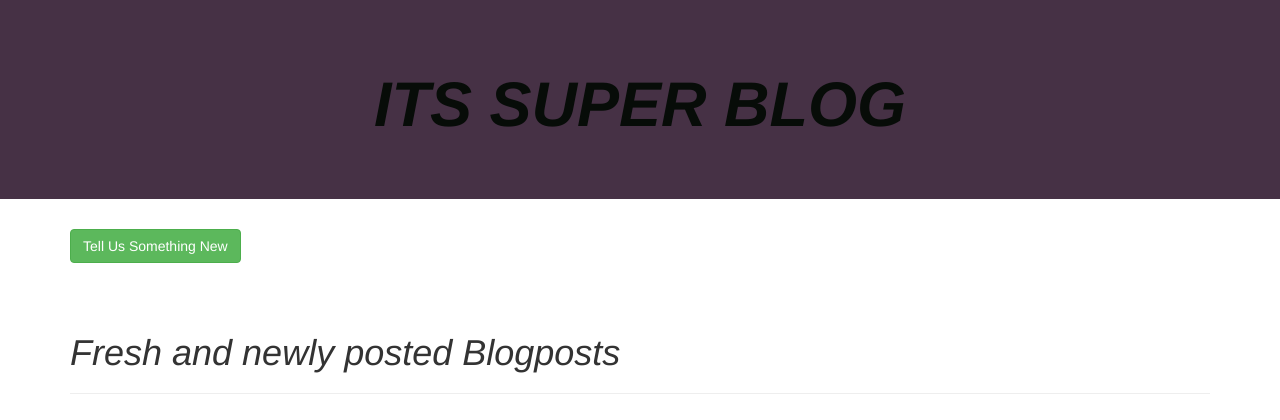
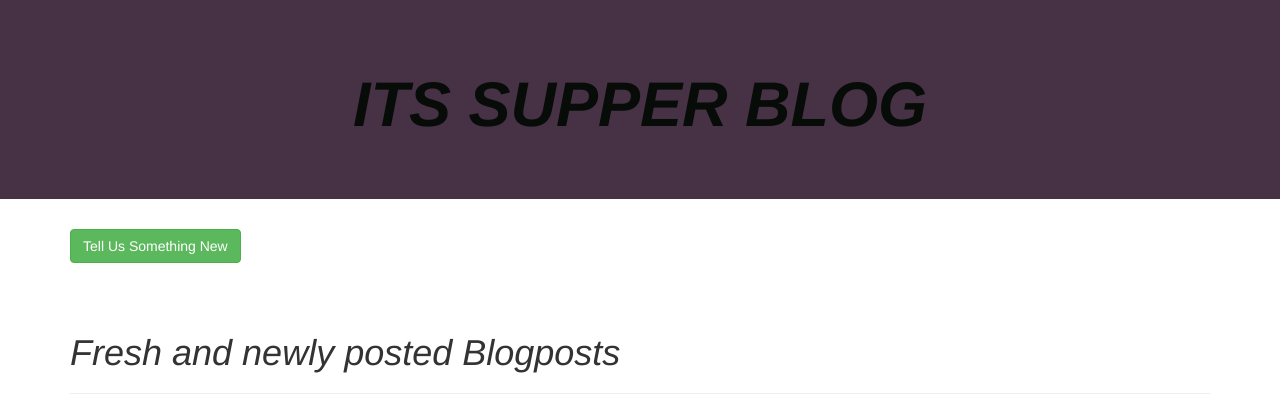
Before and after one commit to goldangera/Blogs, a Flask app: template app/templates/index.html in a window 1280 px wide. Shown: the part 52-472 px from the top of the page. Run offline with Flask 2, Linux system fonts and the light colour scheme; the template is opened without the code that fills it, so the values that code supplies are empty; parts of the project's set-up code (start-up, migrations or seed data) failed here and were passed over; some libraries are stand-ins or nearby versions.

Commit message:
created A page where the new post will be posted

```diff
--- a/app/templates/index.html
+++ b/app/templates/index.html
@@ -4,7 +4,7 @@
 {%block content%}
 
 <div class="jumbotron text-center" style="background-color: #463145; color: rgb(7, 12, 8); padding: 50px 25px;">
-    <h1><i><b>ITS SUPER BLOG</i></b></h1>
+    <h1><i><b>ITS SUPPER BLOG</i></b></h1>
 </div>
 <div class="container" style="padding-bottom: 30px;">
     <a href="{{url_for('main.new_post')}}" class="btn btn-success">Tell Us Something New</a>
--- a/app/templates/macros.html
+++ b/app/templates/macros.html
@@ -4,7 +4,7 @@
         <div class="well well-lg" style="background-color: rgb(255, 255, 255);">
             <h4>{{post.title}}</h4>
             <p>{{post.text| truncate(120)}}</p>
-            <p>Posted on: {{post.date_posted.strftime('%Y-%m-%d')}} <a href="/post/{{post.id}}" class="btn btn-primary pull-right">Read Super Blogs</a></p>
+            <p>Posted on: {{post.date_posted.strftime('%Y-%m-%d')}} <a href="/post/{{post.id}}" class="btn btn-primary pull-right">Read Supper Blogs</a></p>
 
         </div>
     </div>
```
Also changed, not shown: app/templates/new_post.html (+14 -0 lines).
